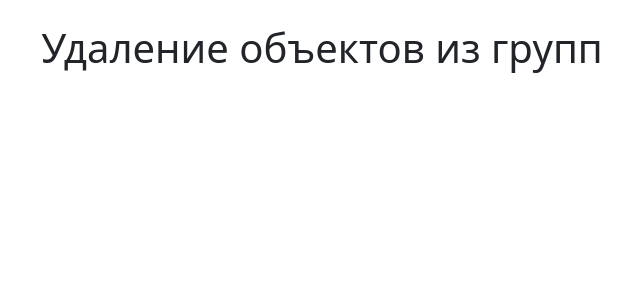
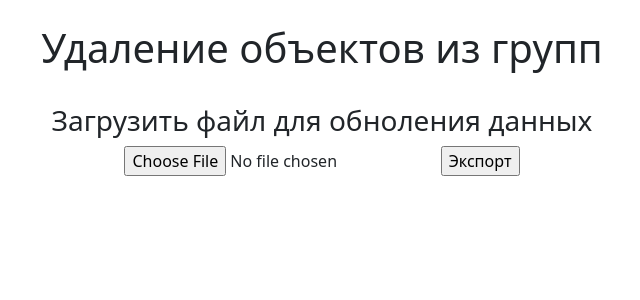
Before and after one commit to belousovsergey56/gurtam, a Flask app: page /remove_groups in a window 1280 px wide. Shown: the part 73-373 px from the top of the page, without its empty margins (318-958 px from the left). Run offline with Flask 2, Linux system fonts and the light colour scheme.

Commit message:
add form to upd groups

```diff
--- a/templates/remove_groups.html
+++ b/templates/remove_groups.html
@@ -4,4 +4,13 @@
 
 {% block body %}
     <h1 class="text-center">Удаление объектов из групп</h1>
+<br>
+<form method="post" enctype="multipart/form-data">
+    {{ form.csrf_token }}
+    <h3 class="text-center">Загрузить файл для обноления данных</h3>
+    <p class="text-center">
+    {{ form.export_file }}
+        {{ form.submit }}
+    </p>
+</form>
 {% endblock %}
```
